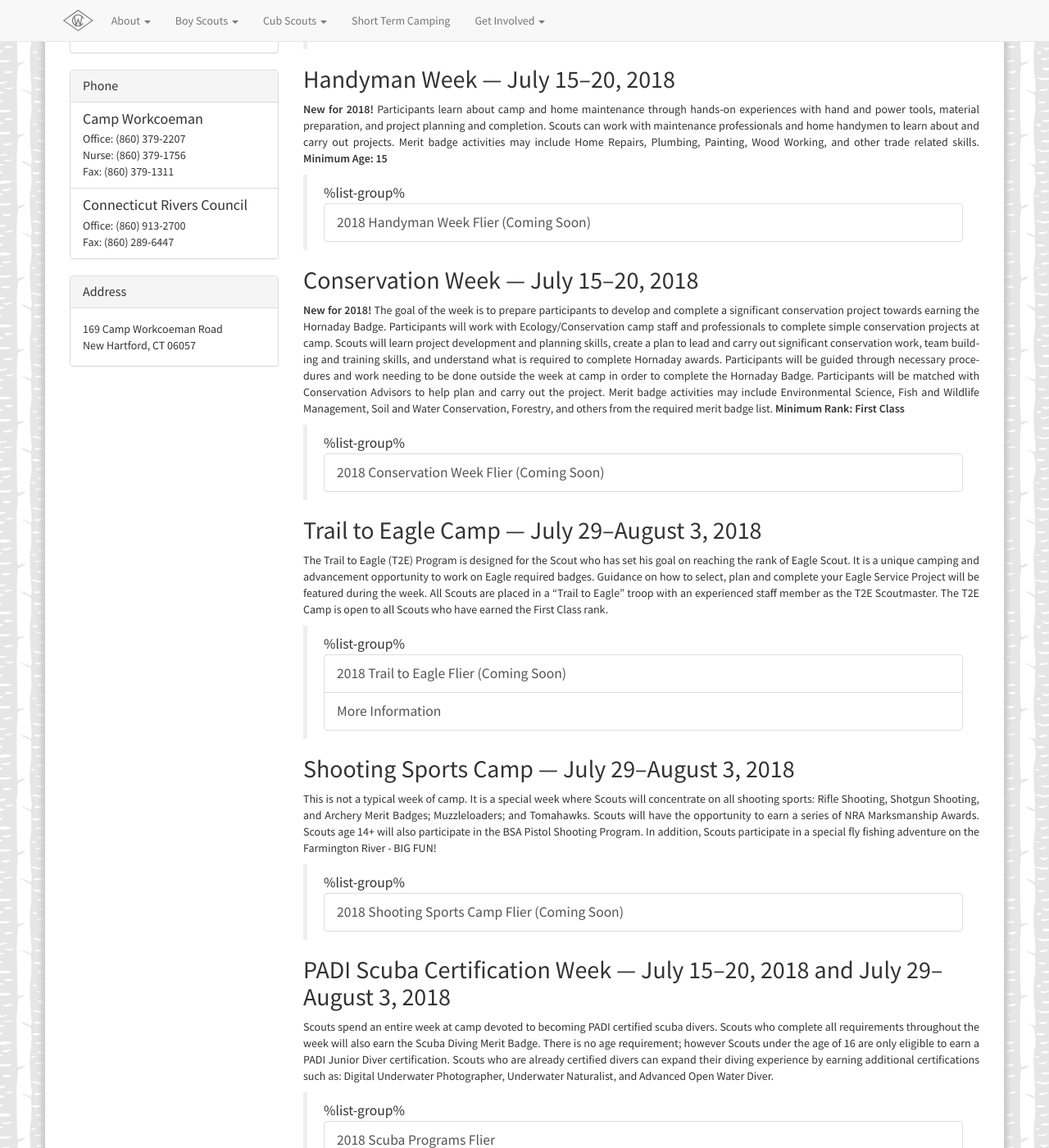
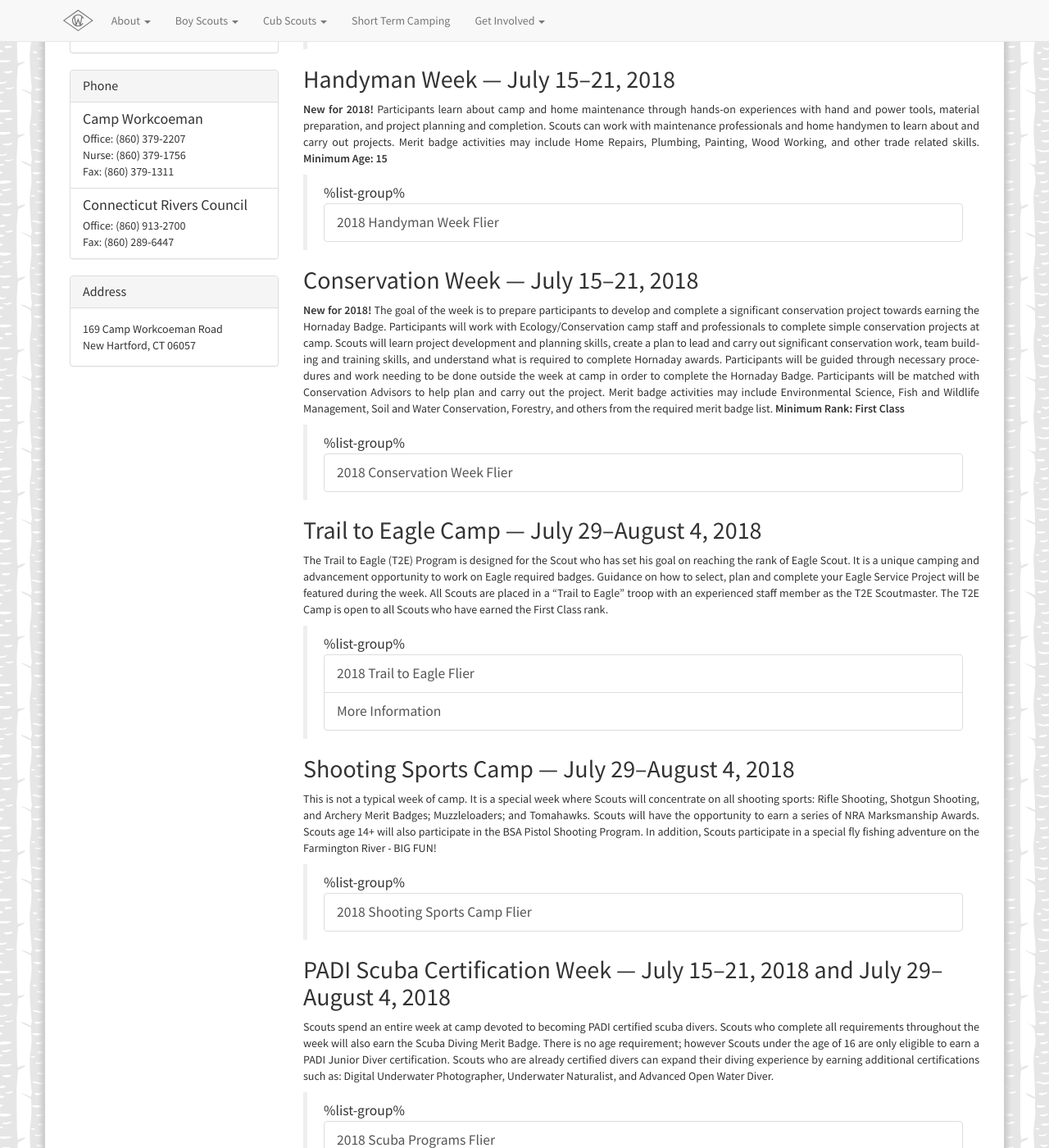
Before and after one commit to campworkcoeman/campworkcoeman.org, a Jekyll site: the page built from boy-scouts/specialty.md, in a window 1280 px wide and 1400 px high, scrolled down 670 px. Shown: the whole window at 82% size. Built offline with Jekyll 4.4.1, drawn with Linux system fonts in a browser that asks for light colours; nearby versions of some CDN libraries; Markdown is read by kramdown in place of the engine named in the settings.

Commit message:
Update specialty camps.

```diff
--- a/boy-scouts/specialty.md
+++ b/boy-scouts/specialty.md
@@ -22,7 +22,7 @@
 > %list-group%
 > <a href="{{ site.url }}/#" class="list-group-item">2018 Search and Rescue Weekend Flier (Coming Soon)</a>
 
-## Handyman Week --- July 15--20, 2018
+## Handyman Week --- July 15--21, 2018
 
 **New for 2018!** Participants learn about camp and home maintenance through
 hands-on experiences with hand and power tools, material preparation, and
@@ -32,9 +32,9 @@
 related skills. **Minimum Age: 15**
 
 > %list-group%
-> <a href="{{ site.url }}/#" class="list-group-item">2018 Handyman Week Flier (Coming Soon)</a>
+> <a href="{{ site.url }}/pdf/2018/2018-specialty-flier.pdf" class="list-group-item">2018 Handyman Week Flier</a>
 
-## Conservation Week --- July 15--20, 2018
+## Conservation Week --- July 15--21, 2018
 
 **New for 2018!** The goal of the week is to prepare participants to develop and
 complete a significant conservation project towards earning the Hornaday Badge.
@@ -51,24 +51,24 @@
 **Minimum Rank: First Class**
 
 > %list-group%
-> <a href="{{ site.url }}/#" class="list-group-item">2018 Conservation Week Flier (Coming Soon)</a>
+> <a href="{{ site.url }}/pdf/2018/2018-specialty-flier.pdf" class="list-group-item">2018 Conservation Week Flier</a>
 
-## Trail to Eagle Camp --- July 29--August 3, 2018
+## Trail to Eagle Camp --- July 29--August 4, 2018
 
 The Trail to Eagle (T2E) Program is designed for the Scout who has set his goal on reaching the rank of Eagle Scout. It is a unique camping and advancement opportunity to work on Eagle required badges. Guidance on how to select, plan and complete your Eagle Service Project will be featured during the week. All Scouts are placed in a “Trail to Eagle” troop with an experienced staff member as the T2E Scoutmaster. The T2E Camp is open to all Scouts who have earned the First Class rank.
 
 > %list-group%
-> <a href="{{ site.url }}/#" class="list-group-item">2018 Trail to Eagle Flier (Coming Soon)</a>
+> <a href="{{ site.url }}/pdf/2018/2018-t2e-flier.pdf" class="list-group-item">2018 Trail to Eagle Flier</a>
 > <a href="{{ site.url }}/boy-scouts/trail-to-eagle/" class="list-group-item">More Information</a>
 
-## Shooting Sports Camp --- July 29--August 3, 2018
+## Shooting Sports Camp --- July 29--August 4, 2018
 
 This is not a typical week of camp. It is a special week where Scouts will concentrate on all shooting sports: Rifle Shooting, Shotgun Shooting, and Archery Merit Badges; Muzzleloaders; and Tomahawks. Scouts will have the opportunity to earn a series of NRA Marksmanship Awards. Scouts age 14+ will also participate in the BSA Pistol Shooting Program. In addition, Scouts participate in a special fly fishing adventure on the Farmington River - BIG FUN!
 
 > %list-group%
-> <a href="{{ site.url }}/#" class="list-group-item">2018 Shooting Sports Camp Flier (Coming Soon)</a>
+> <a href="{{ site.url }}/pdf/2018/2018-shooting-sports-flier.pdf" class="list-group-item">2018 Shooting Sports Camp Flier</a>
 
-## PADI Scuba Certification Week --- July 15--20, 2018 and July 29--August 3, 2018
+## PADI Scuba Certification Week --- July 15--21, 2018 and July 29--August 4, 2018
 
 Scouts spend an entire week at camp devoted to becoming PADI certified scuba divers. Scouts who complete all requirements throughout the week will also earn the Scuba Diving Merit Badge. There is no age requirement; however Scouts under the age of 16 are only eligible to earn a PADI Junior Diver certification. Scouts who are already certified divers can expand their diving experience by earning additional certifications such as: Digital Underwater Photographer, Underwater Naturalist, and Advanced Open Water Diver.
 
```
Also changed, not shown: boy-scouts/register.md (+6 -6 lines), boy-scouts/trail-to-eagle.md (+2 -2 lines), 3 other files.
